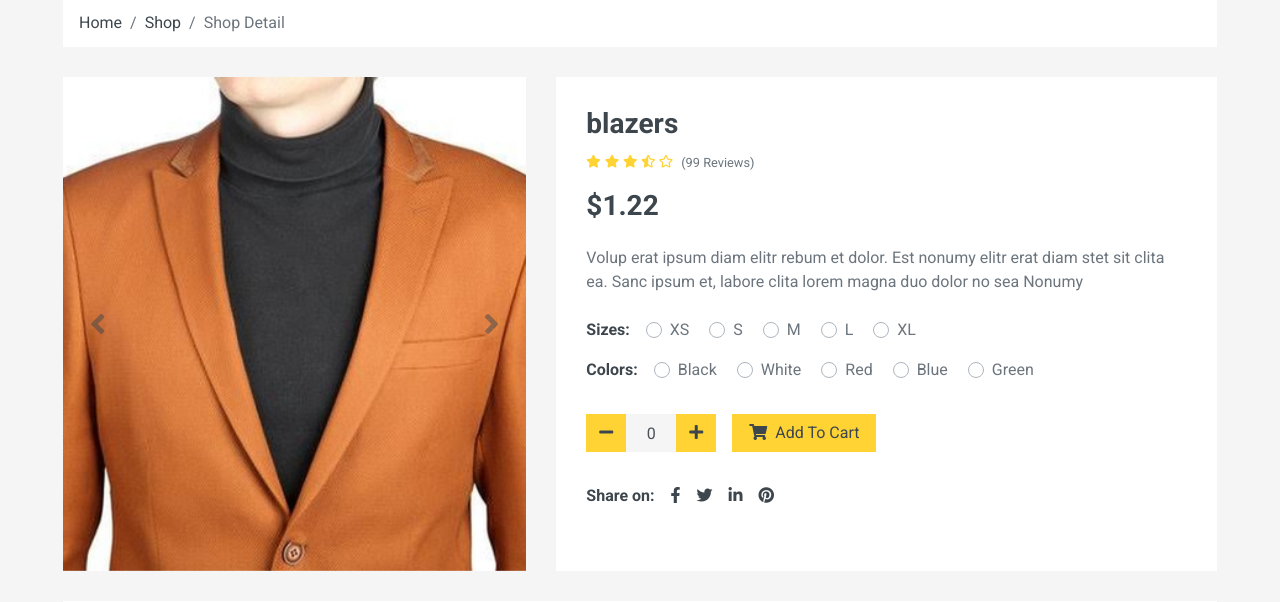
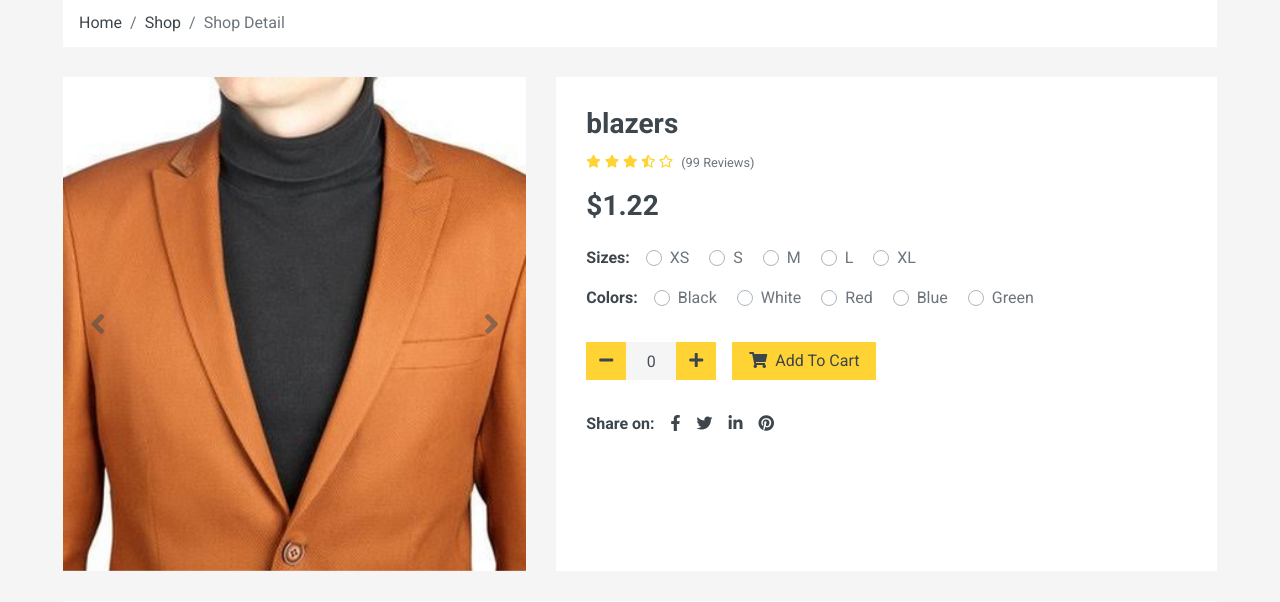
Before and after one commit to rayclaynice/E-commerce, a Django app: page /product/blazers/ in a window 1280 px wide. Shown: the part 215-817 px from the top of the page. Run offline with Django 5.2, Linux system fonts and the light colour scheme; data comes from the database, SQL or seed files in the repository; both versions use the stored data as it was after the commit; parts of the project's set-up code (start-up, migrations or seed data) failed here and were passed over; some libraries are stand-ins or nearby versions.

Commit message:
second commit

```diff
--- a/store/templates/details.html
+++ b/store/templates/details.html
@@ -51,9 +51,7 @@
                         <small class="pt-1">(99 Reviews)</small>
                     </div>
                     <h3 class="font-weight-semi-bold mb-4">${{product.price}}</h3>
-                    <p class="mb-4">Volup erat ipsum diam elitr rebum et dolor. Est nonumy elitr erat diam stet sit
-                        clita ea. Sanc ipsum et, labore clita lorem magna duo dolor no sea
-                        Nonumy</p>
+                    <p class="mb-4">{{product.description}}</p>
                     <div class="d-flex mb-3">
                         <strong class="text-dark mr-3">Sizes:</strong>
                         <form>
```
Also changed, not shown: assets/cart.png (added), assets/category view.png (added), assets/product details.png (added), assets/recent product.png (added), store/db.sqlite3.
